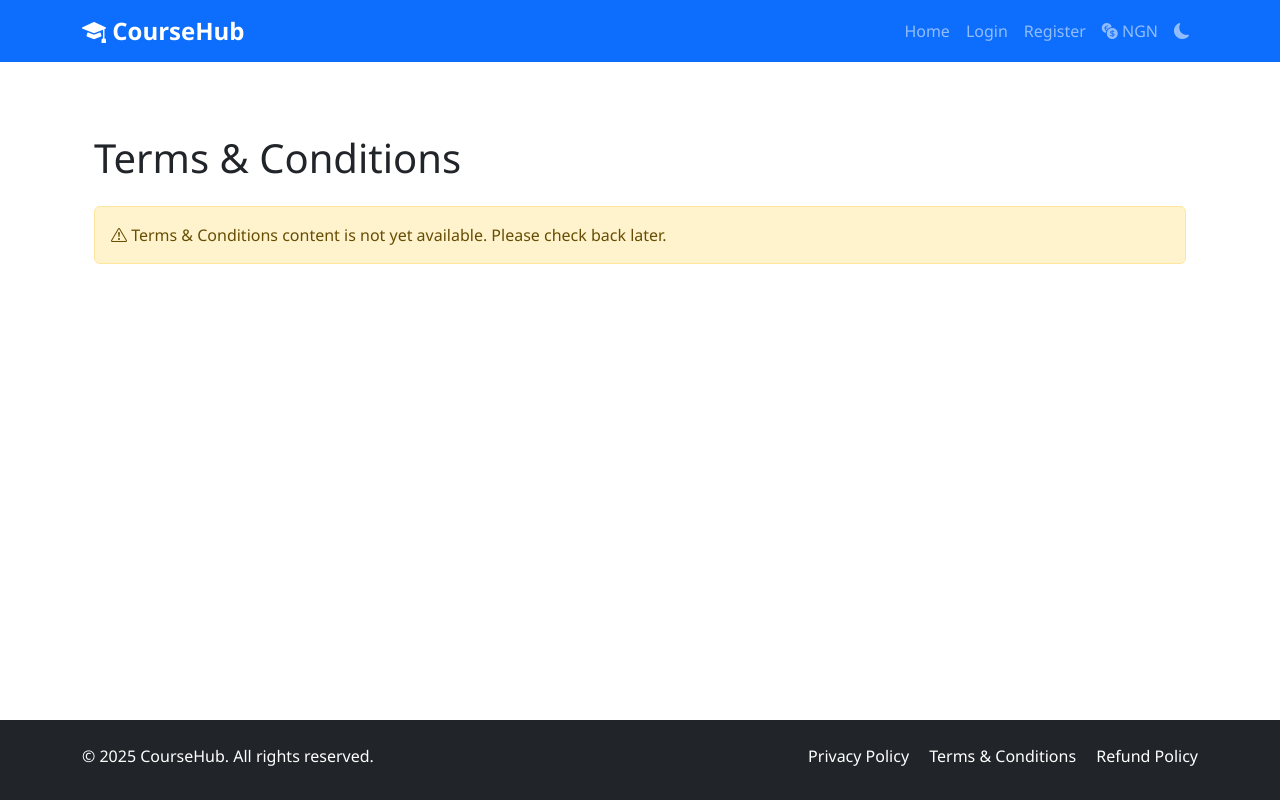
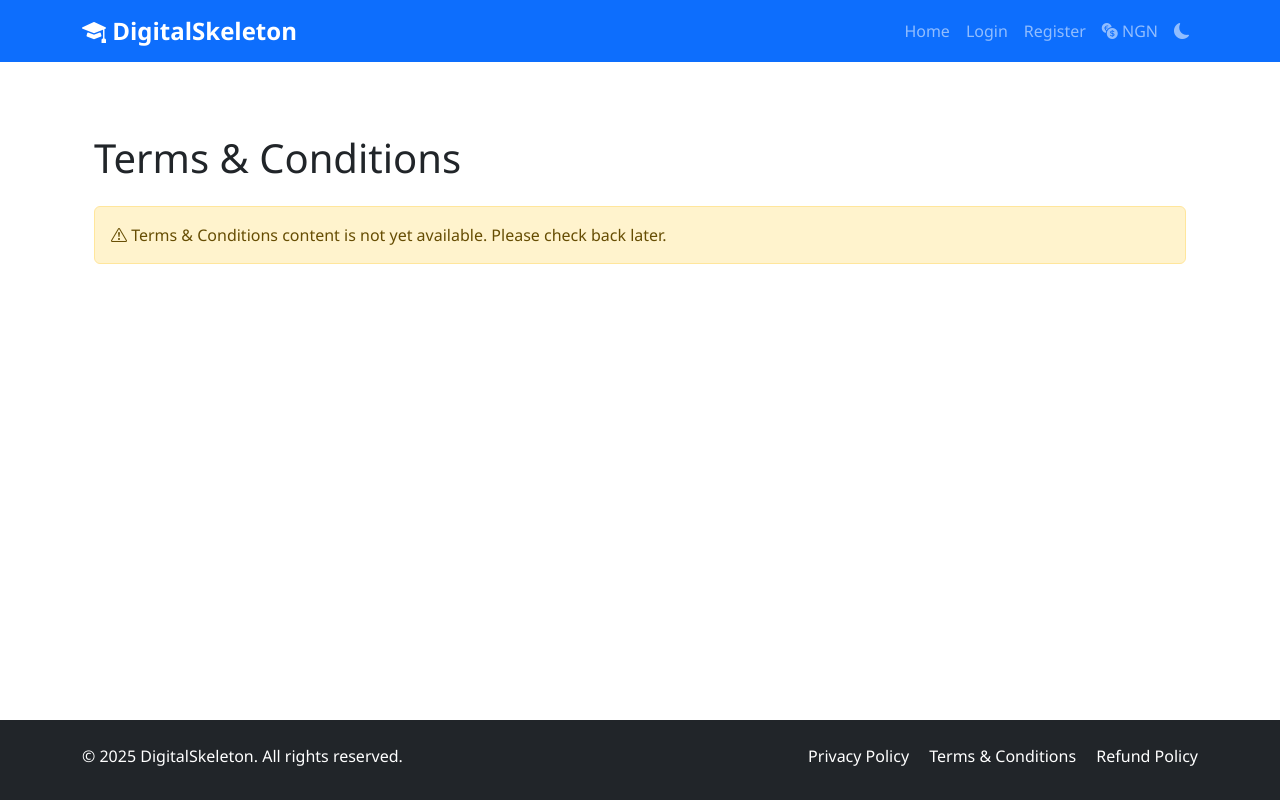
Before and after one commit to julisunkan/bundle, a Flask app: page /terms in a window 1280 px wide. Run offline with Flask 3, Linux system fonts and the light colour scheme.

Commit message:
Assistant checkpoint: Renamed CourseHub to DigitalSkeleton throughout app
Assistant generated file changes:
- templates/base.html: Update navbar brand to DigitalSkeleton, Update page title default, Update footer copyright
- static/manifest.json: Update PWA manifest name
- templates/index.html: Update homepage title
- templates/course_detail.html: Update course detail page title
- templates/auth/login.html: Update login page title
- templates/auth/register.html: Update register page title
- templates/student/dashboard.html: Update student dashboard title
- templates/student/course.html: Update student course page title
- templates/student/module.html: Update student module page title
- templates/student/assignment.html: Update student assignment page title
- templates/admin/settings.html: Update admin settings page title
- templates/admin/policies.html: Update admin policies page title
- templates/payments/select_method.html: Update payment page title
- templates/privacy.html: Update privacy page title
- templates/terms.html: Update terms page title
- templates/refund.html: Update refund page title

---

User prompt:

Change the neme of this web app from "CourseHub" to "DigitalSkeleton"

Replit-Commit-Author: Assistant
Replit-Commit-Session-Id: b2ce68d6-948c-41b3-8123-4d78089a1b93
Replit-Commit-Event-Id: c5566a35-1ea2-4821-aa31-b2c94f0cd333

```diff
--- a/templates/admin/policies.html
+++ b/templates/admin/policies.html
@@ -1,7 +1,7 @@
 
 {% extends "base.html" %}
 
-{% block title %}Manage Policies - CourseHub{% endblock %}
+{% block title %}Manage Policies - DigitalSkeleton{% endblock %}
 
 {% block content %}
 <div class="container my-5">
--- a/templates/admin/settings.html
+++ b/templates/admin/settings.html
@@ -1,6 +1,6 @@
 {% extends "base.html" %}
 
-{% block title %}Admin Settings - CourseHub{% endblock %}
+{% block title %}Admin Settings - DigitalSkeleton{% endblock %}
 
 {% block content %}
 <h1>Payment Settings</h1>
--- a/templates/auth/login.html
+++ b/templates/auth/login.html
@@ -1,6 +1,6 @@
 {% extends "base.html" %}
 
-{% block title %}Login - CourseHub{% endblock %}
+{% block title %}Login - DigitalSkeleton{% endblock %}
 
 {% block content %}
 <div class="row justify-content-center">
--- a/templates/auth/register.html
+++ b/templates/auth/register.html
@@ -1,6 +1,6 @@
 {% extends "base.html" %}
 
-{% block title %}Register - CourseHub{% endblock %}
+{% block title %}Register - DigitalSkeleton{% endblock %}
 
 {% block content %}
 <div class="row justify-content-center">
--- a/templates/base.html
+++ b/templates/base.html
@@ -5,7 +5,7 @@
     <meta name="viewport" content="width=device-width, initial-scale=1.0">
     <meta name="theme-color" content="#4A90E2">
     <meta name="description" content="Learn new skills with our comprehensive online courses">
-    <title>{% block title %}Course Platform{% endblock %}</title>
+    <title>{% block title %}DigitalSkeleton{% endblock %}</title>
 
     <link href="https://cdn.jsdelivr.net/npm/bootstrap@5.3.2/dist/css/bootstrap.min.css" rel="stylesheet">
     <link rel="stylesheet" href="https://cdn.jsdelivr.net/npm/bootstrap-icons@1.11.3/font/bootstrap-icons.min.css">
@@ -18,7 +18,7 @@
     <nav class="navbar navbar-expand-lg navbar-dark bg-primary">
         <div class="container">
             <a class="navbar-brand" href="{{ url_for('main.index') }}">
-                <i class="bi bi-mortarboard-fill"></i> CourseHub
+                <i class="bi bi-mortarboard-fill"></i> DigitalSkeleton
             </a>
             <button class="navbar-toggler" type="button" data-bs-toggle="collapse" data-bs-target="#navbarNav">
                 <span class="navbar-toggler-icon"></span>
@@ -83,7 +83,7 @@
         <div class="container">
             <div class="row">
                 <div class="col-md-6 text-center text-md-start">
-                    <p class="mb-2">&copy; 2025 CourseHub. All rights reserved.</p>
+                    <p class="mb-2">&copy; 2025 DigitalSkeleton. All rights reserved.</p>
                 </div>
                 <div class="col-md-6 text-center text-md-end">
                     <a href="{{ url_for('main.privacy') }}" class="text-white text-decoration-none me-3">Privacy Policy</a>
--- a/templates/course_detail.html
+++ b/templates/course_detail.html
@@ -1,6 +1,6 @@
 {% extends "base.html" %}
 
-{% block title %}{{ course.title }} - CourseHub{% endblock %}
+{% block title %}{{ course.title }} - DigitalSkeleton{% endblock %}
 
 {% block content %}
 <div class="row">
--- a/templates/index.html
+++ b/templates/index.html
@@ -1,6 +1,6 @@
 {% extends "base.html" %}
 
-{% block title %}Home - CourseHub{% endblock %}
+{% block title %}Home - DigitalSkeleton{% endblock %}
 
 {% block content %}
 <div class="hero bg-primary text-white p-5 rounded mb-5">
--- a/templates/payments/select_method.html
+++ b/templates/payments/select_method.html
@@ -1,6 +1,6 @@
 {% extends "base.html" %}
 
-{% block title %}Select Payment Method - CourseHub{% endblock %}
+{% block title %}Select Payment Method - DigitalSkeleton{% endblock %}
 
 {% block content %}
 <h1>Purchase {{ course.title }}</h1>
--- a/templates/privacy.html
+++ b/templates/privacy.html
@@ -1,6 +1,6 @@
 {% extends "base.html" %}
 
-{% block title %}Privacy Policy - CourseHub{% endblock %}
+{% block title %}Privacy Policy - DigitalSkeleton{% endblock %}
 
 {% block content %}
 <div class="container my-5">
--- a/templates/refund.html
+++ b/templates/refund.html
@@ -1,6 +1,6 @@
 {% extends "base.html" %}
 
-{% block title %}Refund Policy - CourseHub{% endblock %}
+{% block title %}Refund Policy - DigitalSkeleton{% endblock %}
 
 {% block content %}
 <div class="container my-5">
--- a/templates/student/assignment.html
+++ b/templates/student/assignment.html
@@ -1,6 +1,6 @@
 {% extends "base.html" %}
 
-{% block title %}{{ assignment.title }} - CourseHub{% endblock %}
+{% block title %}{{ assignment.title }} - DigitalSkeleton{% endblock %}
 
 {% block content %}
 <h1>{{ assignment.title }}</h1>
--- a/templates/student/course.html
+++ b/templates/student/course.html
@@ -1,6 +1,6 @@
 {% extends "base.html" %}
 
-{% block title %}{{ course.title }} - CourseHub{% endblock %}
+{% block title %}{{ course.title }} - DigitalSkeleton{% endblock %}
 
 {% block content %}
 <h1>{{ course.title }}</h1>
--- a/templates/student/dashboard.html
+++ b/templates/student/dashboard.html
@@ -1,6 +1,6 @@
 {% extends "base.html" %}
 
-{% block title %}My Dashboard - CourseHub{% endblock %}
+{% block title %}My Dashboard - DigitalSkeleton{% endblock %}
 
 {% block content %}
 <h1>My Courses</h1>
--- a/templates/student/module.html
+++ b/templates/student/module.html
@@ -1,6 +1,6 @@
 {% extends "base.html" %}
 
-{% block title %}{{ module.title }} - CourseHub{% endblock %}
+{% block title %}{{ module.title }} - DigitalSkeleton{% endblock %}
 
 {% block content %}
 <nav aria-label="breadcrumb">
--- a/templates/terms.html
+++ b/templates/terms.html
@@ -1,7 +1,7 @@
 
 {% extends "base.html" %}
 
-{% block title %}Terms & Conditions - CourseHub{% endblock %}
+{% block title %}Terms & Conditions - DigitalSkeleton{% endblock %}
 
 {% block content %}
 <div class="container my-5">
```
Also changed, not shown: static/manifest.json.
